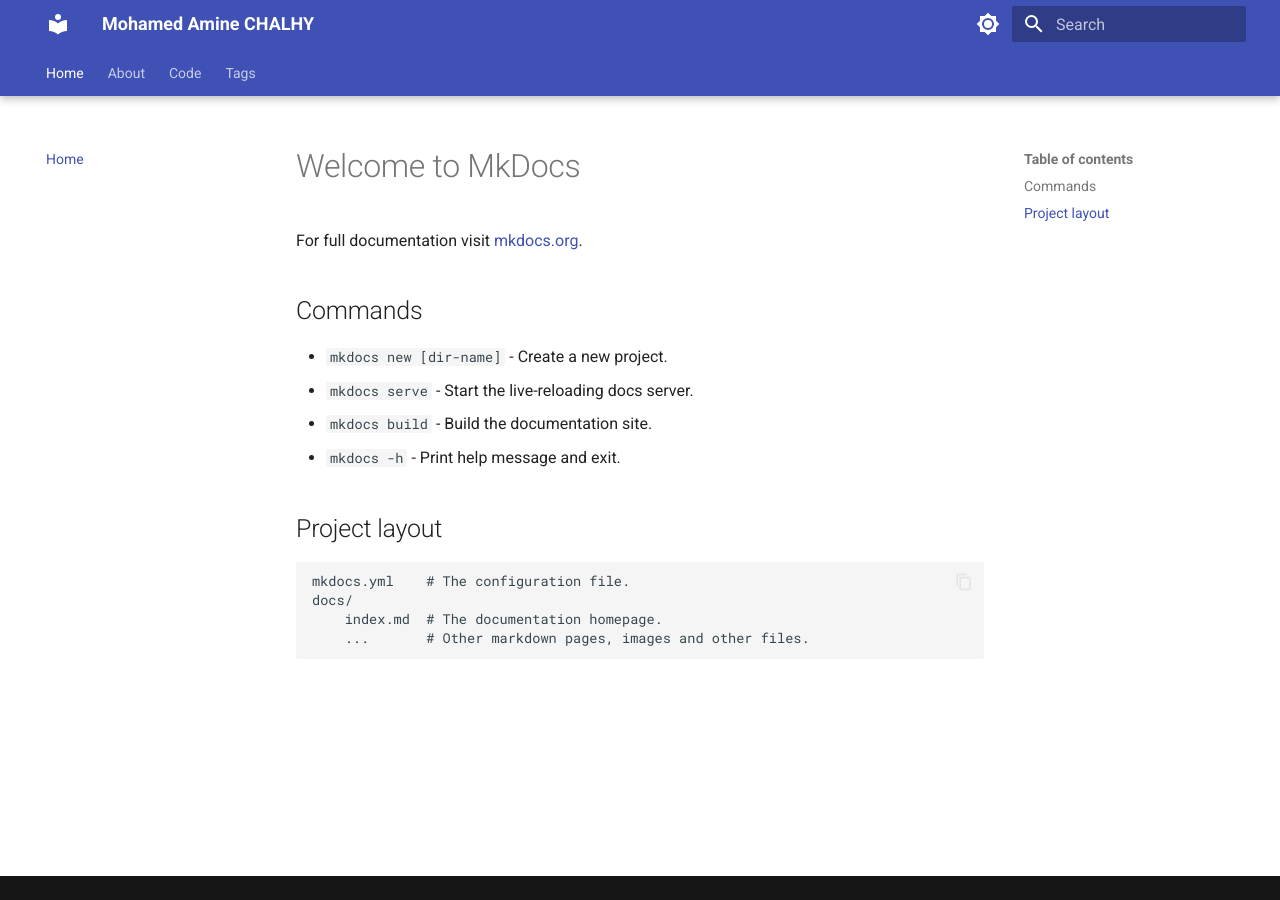
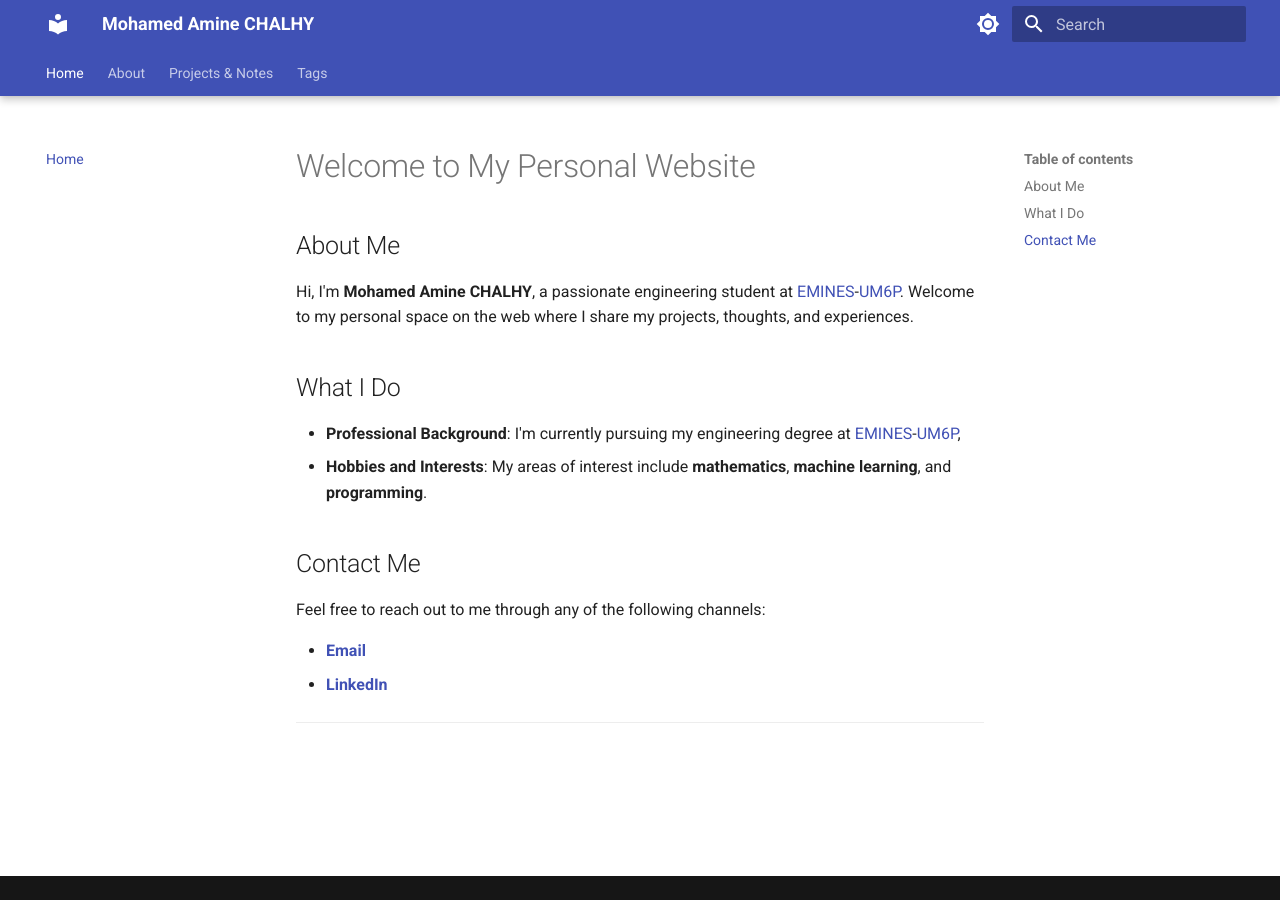
Before and after one commit to Mohemed-Amine-Chalhy/My-website, an MkDocs documentation site: the page built from docs/index.md, in a window 1280 px wide. Built offline with MkDocs 1.6.1 and Material for MkDocs 9.7.7, drawn with Linux system fonts in a browser that asks for light colours.

Commit message:
Adding info about me & removing junk

```diff
--- a/docs/index.md
+++ b/docs/index.md
@@ -1,17 +1,21 @@
-# Welcome to MkDocs
+# Welcome to My Personal Website
 
-For full documentation visit [mkdocs.org](https://www.mkdocs.org).
 
-## Commands
 
-* `mkdocs new [dir-name]` - Create a new project.
-* `mkdocs serve` - Start the live-reloading docs server.
-* `mkdocs build` - Build the documentation site.
-* `mkdocs -h` - Print help message and exit.
+## About Me
+Hi, I'm **Mohamed Amine CHALHY**, a passionate engineering student at [EMINES](https://www.emines-ingenieur.org/)-[UM6P](https://um6p.ma/). Welcome to my personal space on the web where I share my projects, thoughts, and experiences.
 
-## Project layout
+## What I Do
+- **Professional Background**: I'm currently pursuing my engineering degree at [EMINES](https://www.emines-ingenieur.org/)-[UM6P](https://um6p.ma/),
+- **Hobbies and Interests**: My areas of interest include **mathematics**, **machine learning**, and **programming**.
 
-    mkdocs.yml    # The configuration file.
-    docs/
-        index.md  # The documentation homepage.
-        ...       # Other markdown pages, images and other files.
+
+
+
+## Contact Me
+Feel free to reach out to me through any of the following channels:
+
+   - **[Email](mailto:Mohamed.CHALHY@emines.um6p.ma)**
+   - **[LinkedIn](https://www.linkedin.com/in/yourprofile)**
+
+---
--- a/mkdocs.yml
+++ b/mkdocs.yml
@@ -60,10 +60,9 @@
     - Home: index.md
     - About:
       - About Me: about/about.md
-      - Childhood: about/childhood.md
-      - My Life: about/Mylife.md
-    - Code:
-      - Python: coding/my-first-python-file.md
+
+    - Projects & Notes:
+      - Pandas Styler: coding/my-first-python-file.md
 
     - Tags: tag.md
 
```
Also changed, not shown: docs/about/Mylife.md (deleted, +0 -3 lines), docs/about/childhood.md (deleted, +0 -85 lines), docs/coding/my-first-python-file.md (+0 -2 lines).
